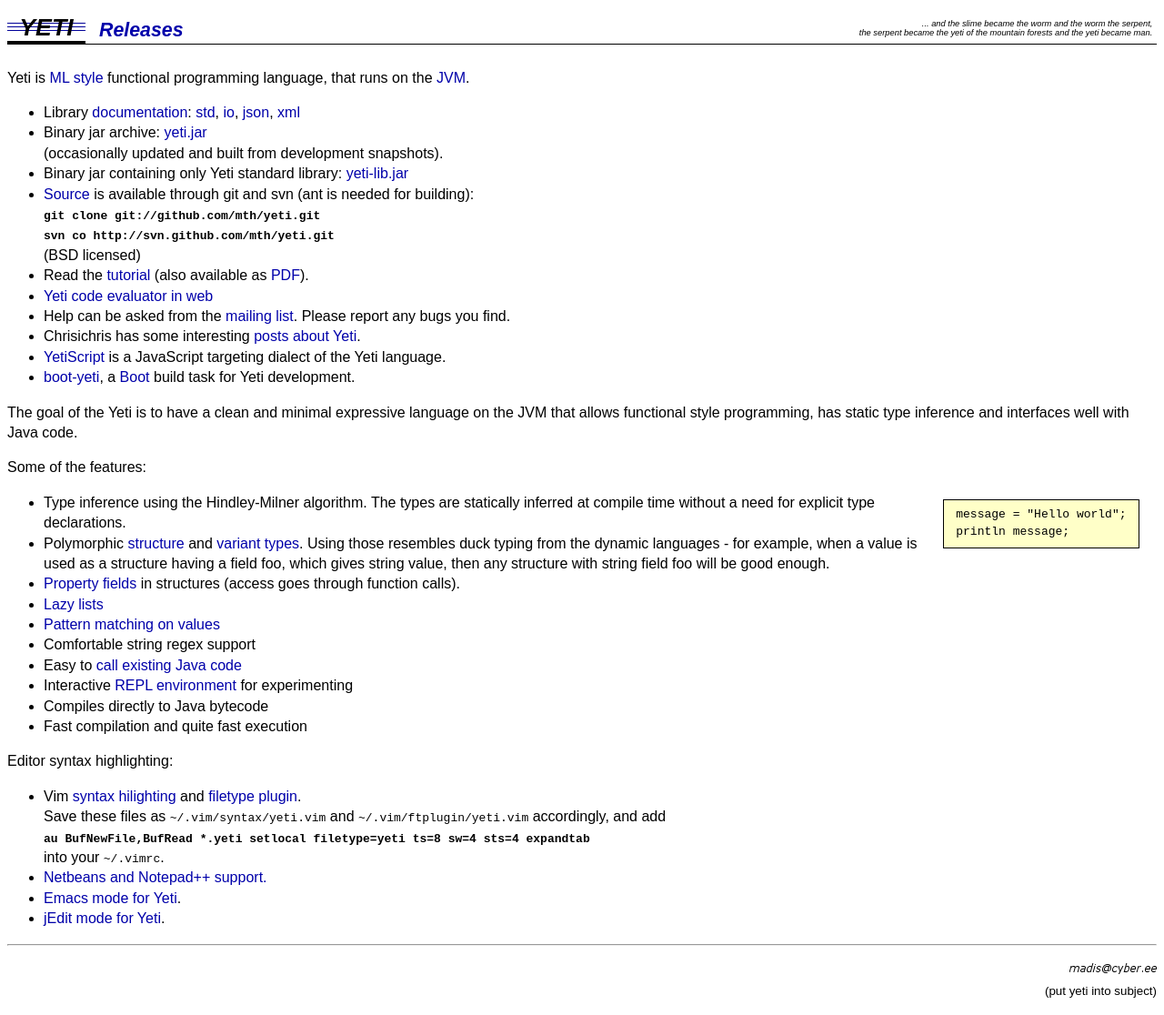
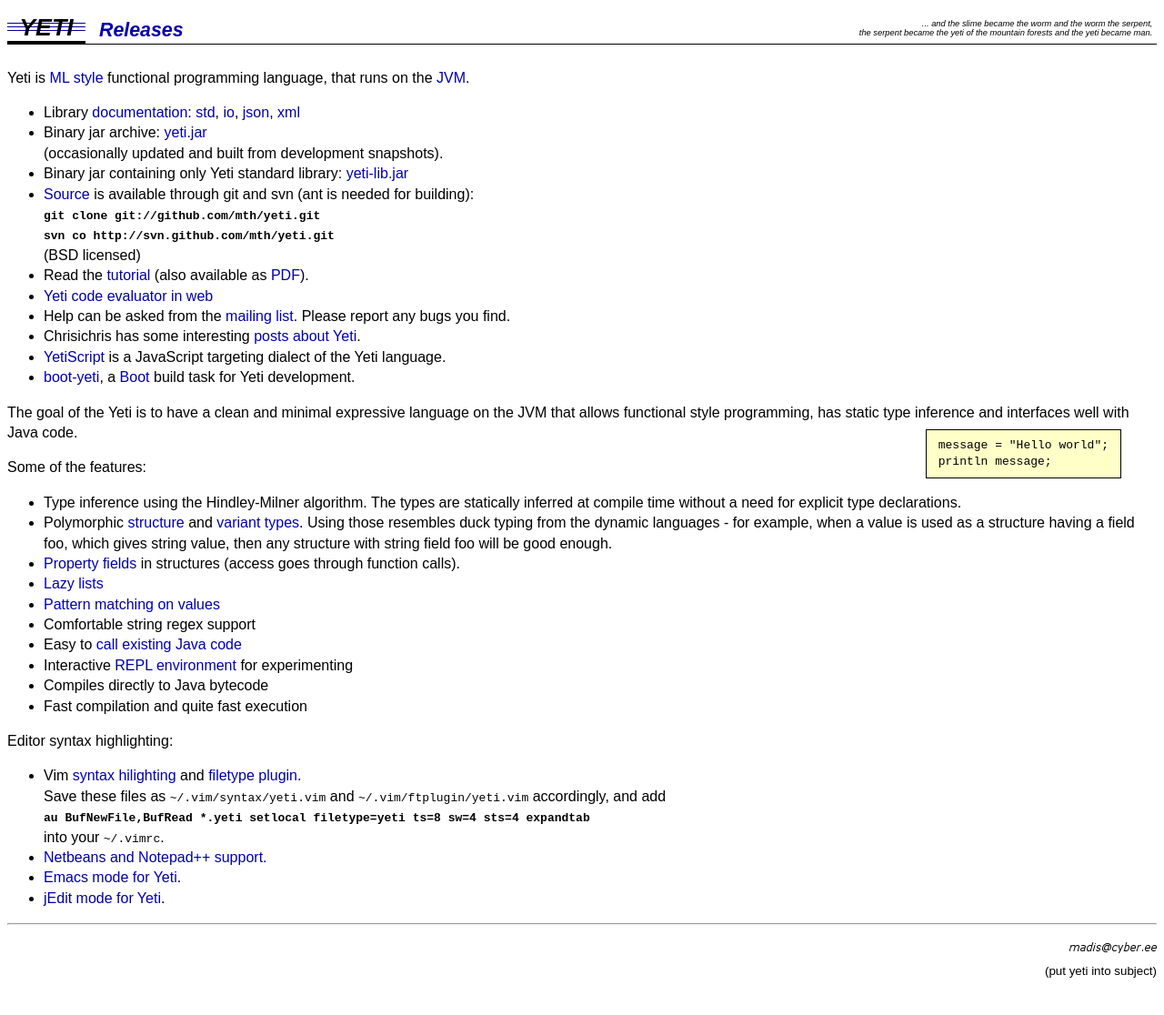
Before and after one commit to mth/mth.github.com, a Jekyll site: the page built from newyeti/index.html, in a window 1280 px wide. Shown: the whole page at 91% size. Built offline with Jekyll 4.4.1, drawn with Linux system fonts in a browser that asks for light colours; Markdown is read by kramdown in place of the engine named in the settings; after the commit the page ends 1094 px from its top, so only the background shows below that.

Commit message:
better placement

```diff
--- a/newyeti/index.html
+++ b/newyeti/index.html
@@ -32,10 +32,9 @@ Please report any bugs you find.
 <li><a href="https://github.com/alandipert/boot-yeti">boot-yeti</a>, a <a href="http://boot-clj.com/">Boot</a> build task for Yeti development.
 </ul>
 The goal of the Yeti is to have a clean and minimal expressive language on the JVM that allows functional style programming, has static type inference and interfaces well with Java code.
-<p>
-Some of the features:
 <pre class=hello>message = "Hello world";
 println message;</pre>
+<p>Some of the features:
 <ul>
 <li>Type inference using the Hindley-Milner algorithm. The types are
 statically inferred at compile time without a need for explicit type
--- a/newyeti/style.css
+++ b/newyeti/style.css
@@ -29,6 +29,6 @@ a:hover{background-color: #DDD}
 	font-size: 90%}
 pre {   background: #ffffc8;
         border: 1px solid black;
-        margin: 1ex 1.5em;
+        margin: 1ex 3em;
         padding: 0.6em 1em; overflow: auto}
 pre.hello {float: right}
```
